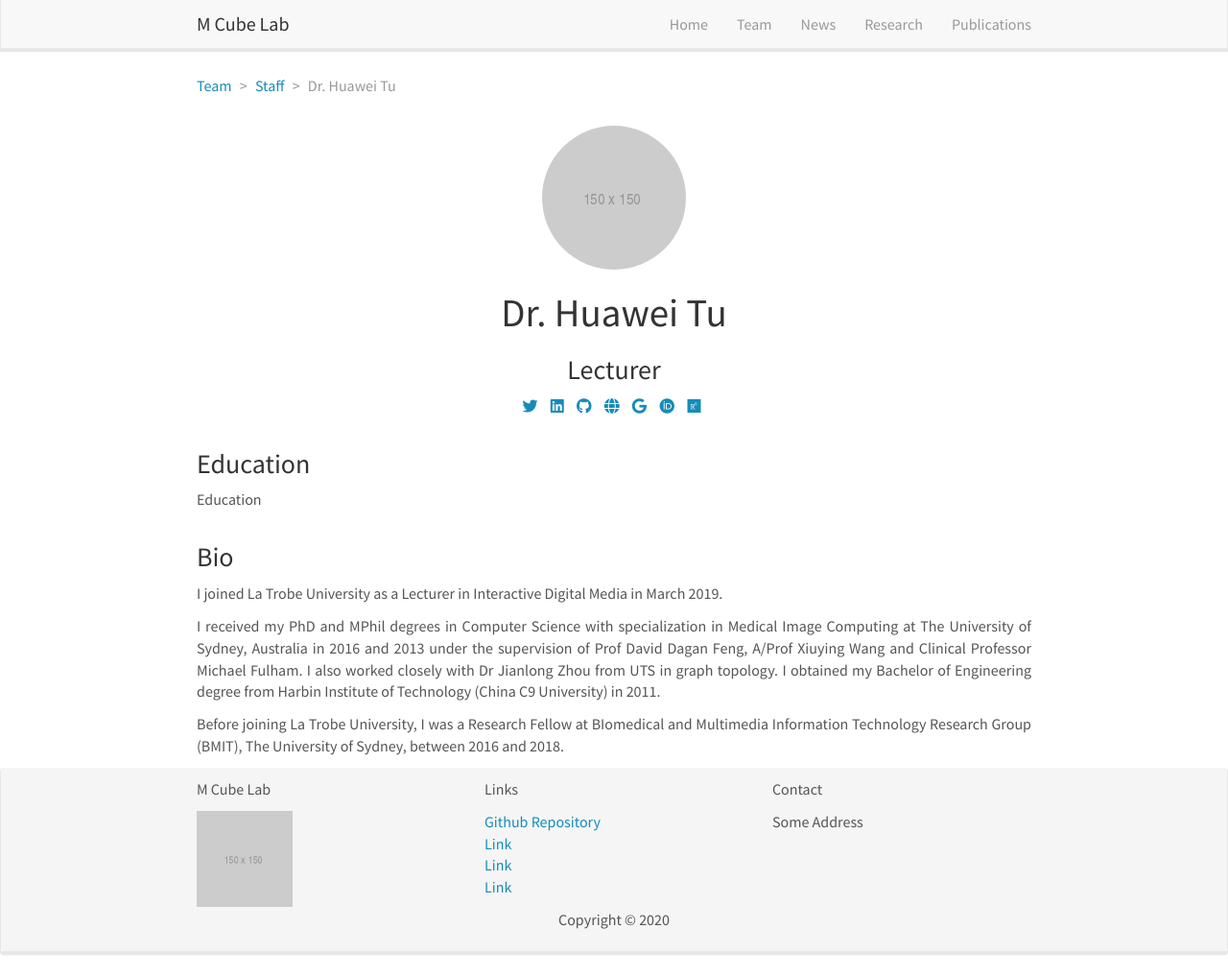
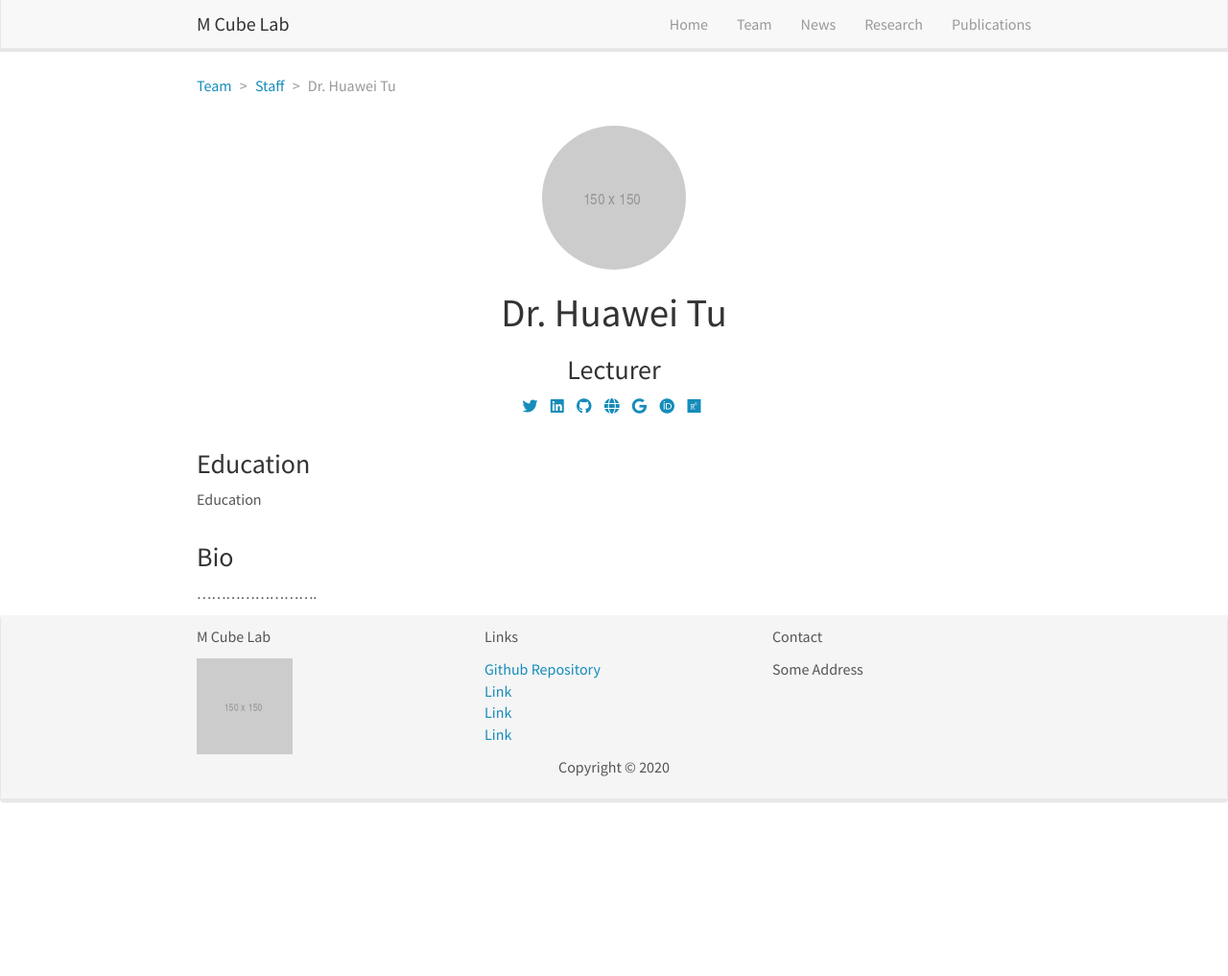
Before and after one commit to m3lab-ltu/m3lab-ltu.github.io, a Jekyll site: the page built from _pages/team/_posts/2020-07-13-researcher-staff-HuaweiTu.md, in a window 1280 px wide and 1017 px high. Shown: the whole window at 96% size. Built offline with Jekyll 4.4.1, drawn with Linux system fonts in a browser that asks for light colours; nearby versions of some CDN libraries.

Commit message:
Update 2020-07-13-researcher-staff-HuaweiTu.md

```diff
--- a/_pages/team/_posts/2020-07-13-researcher-staff-HuaweiTu.md
+++ b/_pages/team/_posts/2020-07-13-researcher-staff-HuaweiTu.md
@@ -11,14 +11,10 @@ social:
     google-scholar: https://scholar.google.com.au/citations?hl=en&user=IPHzmmQAAAAJ
     github: https://github.com/
     website: https://hcui7511.github.io/
-    orcid: http://orcid.org/0000-0001-8224-4698
+    orcid: http://orcid.org/0000-0001-9689-9767
     research-gate: https://www.researchgate.net/profile/Hui_Cui2
 education:
  - Education
 ---
 
- I joined La Trobe University as a Lecturer in Interactive Digital Media in March 2019.
-
-I received my PhD and MPhil degrees in Computer Science with specialization in Medical Image Computing at The University of Sydney, Australia in 2016 and 2013 under the supervision of Prof David Dagan Feng, A/Prof Xiuying Wang and Clinical Professor Michael Fulham. I also worked closely with Dr Jianlong Zhou from UTS in graph topology. I obtained my Bachelor of Engineering degree from Harbin Institute of Technology (China C9 University) in 2011.
-
-Before joining La Trobe University, I was a Research Fellow at BIomedical and Multimedia Information Technology Research Group (BMIT), The University of Sydney, between 2016 and 2018.
+.........................
```
